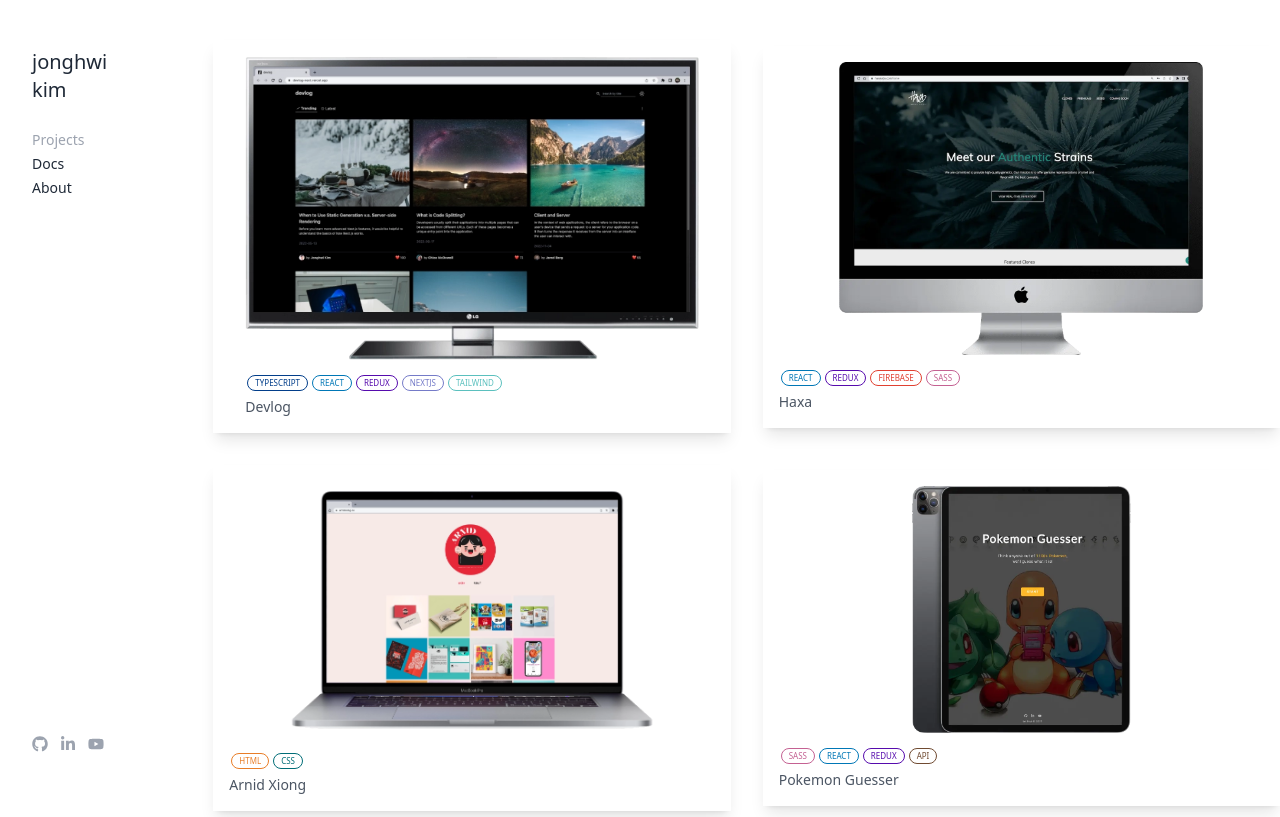
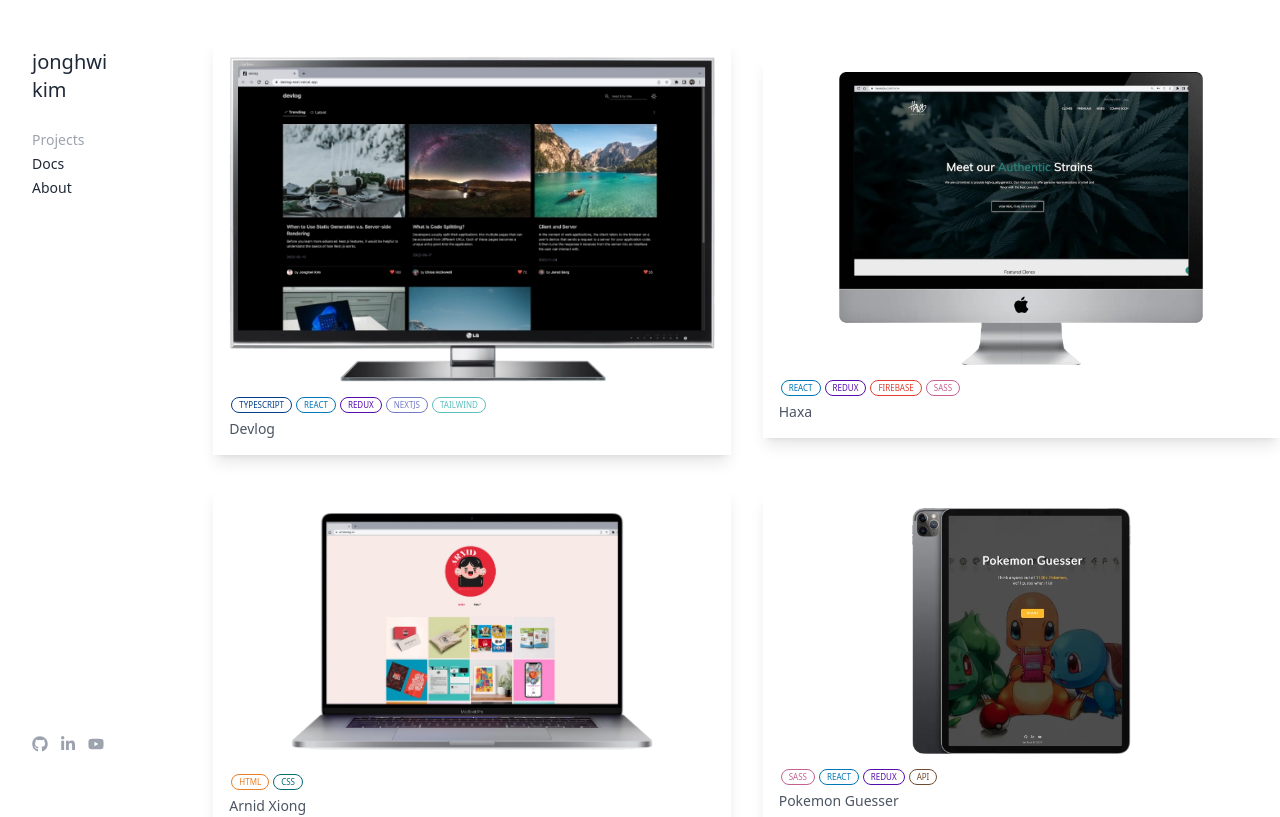
Before and after one commit to bellhwi/jonghwikim, a React (Create React App) app: page / in a window 1280 px wide. Shown: the top 817 px of the page. Built offline with nearby package versions, Linux system fonts and the light colour scheme.

Commit message:
Update devlog slide images

```diff
--- a/src/components/MainGrid.jsx
+++ b/src/components/MainGrid.jsx
@@ -7,7 +7,6 @@ function MainGrid() {
         url={`${process.env.PUBLIC_URL}/images/devlog.webp`}
         index={0}
         width='100%'
-        lgPadding
       />
       <Thumbnail
         url={`${process.env.PUBLIC_URL}/images/haxa.webp`}
--- a/src/components/Thumbnail.jsx
+++ b/src/components/Thumbnail.jsx
@@ -1,13 +1,11 @@
 import { useNavigate } from 'react-router-dom'
 import { data } from '../data'
 
-function Thumbnail({ url, index, width, lgPadding }) {
+function Thumbnail({ url, index, width }) {
   const navigate = useNavigate()
   return (
     <div
-      className={`thumbnail relative cursor-pointer flex flex-col shadow-lg ${
-        lgPadding ? 'px-8 py-4' : 'p-4'
-      }`}
+      className='thumbnail relative cursor-pointer flex flex-col shadow-lg p-4'
       onClick={() => {
         navigate(`/${data[index].id}`)
       }}
--- a/src/pages/Project.jsx
+++ b/src/pages/Project.jsx
@@ -18,6 +18,7 @@ function Project() {
 
   useEffect(() => {
     document.title = `${title} - jonghwi kim`
+    window.scrollTo(0, 0)
   }, [])
 
   return (
```
Also changed, not shown: public/images/devlog1.webp, public/images/devlog2.webp.
